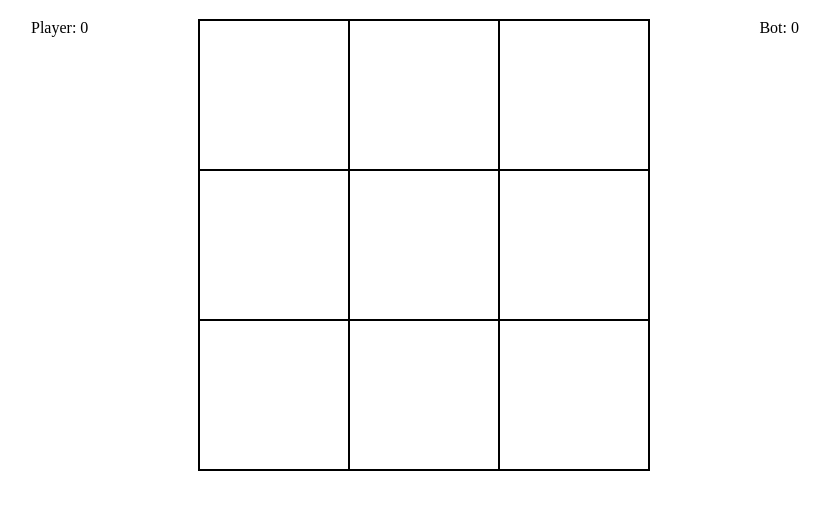
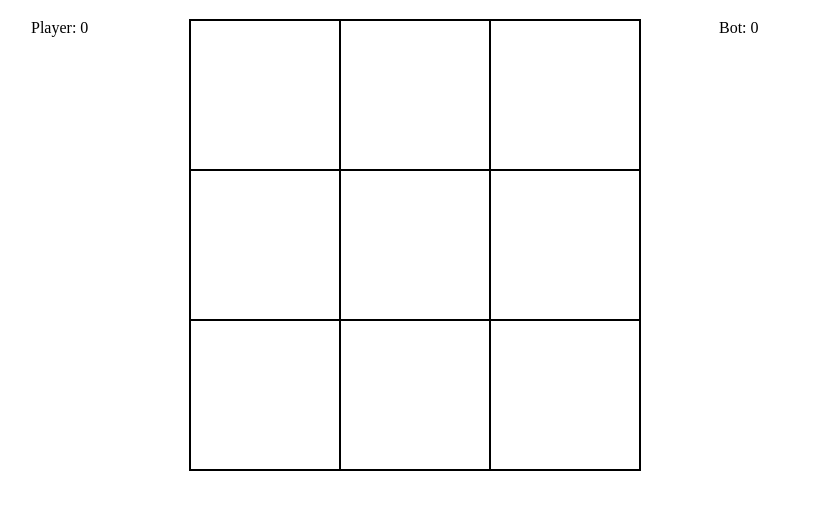
Before and after one commit to temporarynamelol/TicTacToe, a plain HTML site: page index.html in a window 1280 px wide. Shown: the part 69-578 px from the top of the page, without its empty margins (233-1063 px from the left). Drawn offline with Linux system fonts and the light colour scheme.

Commit message:
Add width to playerScore div for symmetry

```diff
--- a/styles.css
+++ b/styles.css
@@ -10,7 +10,9 @@ body {
 .container {
     width: 60vw;
     display: flex;
-    justify-content: space-between;
+    align-self: center;
+
+    justify-content: center;
 }
 
 #board {
@@ -26,6 +28,9 @@ body {
     grid-template-columns: 1fr 1fr 1fr;
     grid-template-rows: 1fr 1fr 1fr;
 
+    margin-left: auto;
+    margin-right: auto;
+
 }
 
 .square {
@@ -35,3 +40,7 @@ body {
 .playerScore p {
     display: inline;
 }
+
+.playerScore {
+    width: 80px;
+}
```
